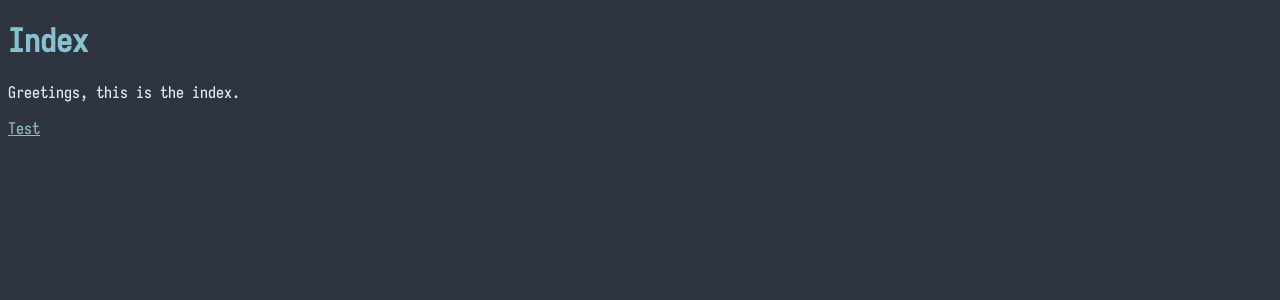
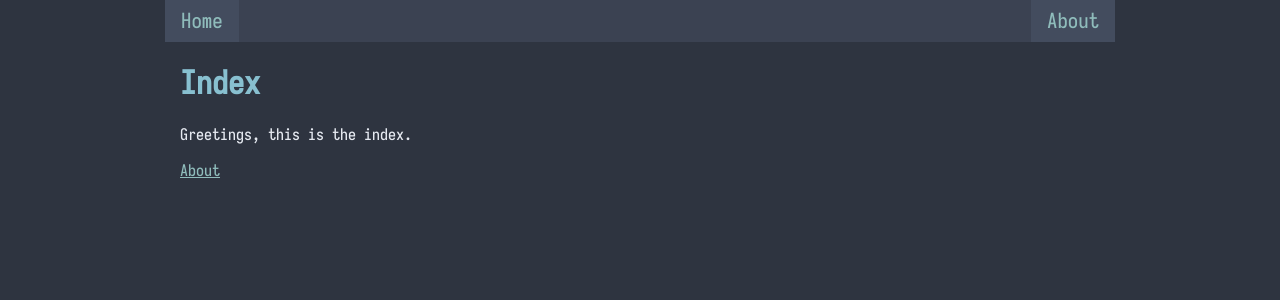
Before and after one commit to Quaqqer/site, a Flask app: page / in a window 1280 px wide. Shown: the top 300 px of the page. Run offline with Flask 2, Linux system fonts and the light colour scheme.

Commit message:
Add a navbar and set width of size.

```diff
--- a/website/__init__.py
+++ b/website/__init__.py
@@ -16,10 +16,9 @@ def get_page(page):
 
 
 def basic_md_view(md_path):
-    md = markdown2.markdown_path(get_page(md_path))
-
     def render():
-        return render_template("base.html", content=md)
+        md = markdown2.markdown_path(get_page(md_path))
+        return render_template("navigation.html", content=md)
 
     render.__name__ = f"page: {md_path}"
     return render
@@ -27,7 +26,7 @@ def basic_md_view(md_path):
 
 basic_pages = {
     "/": "index.md",
-    "/test": "test.md",
+    "/about": "about.md",
 }
 
 for url, md_path in basic_pages.items():
--- a/website/pages/index.md
+++ b/website/pages/index.md
@@ -2,4 +2,4 @@
 
 Greetings, this is the index.
 
-[Test](test)
+[About](about)
--- a/website/pages/test.md
+++ /dev/null
@@ -1,7 +0,0 @@
-# Test1
-
-## Test2
-
-### Test3
-
-[Back to Index](/)
--- a/website/res/style.css
+++ b/website/res/style.css
@@ -1,39 +1,46 @@
 body {
   background-color: #2e3440; /*bg*/
   color: #e5e9f0; /*fg*/
+
+  margin: auto;
+  max-width: 950px;
 }
 
-p {
+.content {
+  margin: 15px;
+}
+
+p,
+h1,
+h2,
+h3,
+h4,
+h5,
+h6 {
   font-family: "Iosevka Web";
 }
 
 h1 {
-  font-family: "Iosevka Web";
   color: #88c0d0; /* header */
 }
 
 h2 {
-  font-family: "Iosevka Web";
   color: #81a1c1; /* header */
 }
 
 h3 {
-  font-family: "Iosevka Web";
   color: #5e81ac; /* header */
 }
 
 h4 {
-  font-family: "Iosevka Web";
   color: #5e81ac; /* header */
 }
 
 h5 {
-  font-family: "Iosevka Web";
   color: #5e81ac; /* header */
 }
 
 h6 {
-  font-family: "Iosevka Web";
   color: #5e81ac; /* header */
 }
 
@@ -45,6 +52,27 @@ a:link {
 a:visited {
   font-family: "Iosevka Web";
   color: #8fbcbb; /* header */
+}
+
+ul.nav {
+  list-style-type: none;
+  margin: 0;
+  padding: 0;
+  overflow: hidden;
+  background-color: #3b4252;
+}
+
+ul.nav li {
+  float: left;
+  font-size: 130%;
+}
+
+ul.nav li a {
+  display: block;
+  text-align: center;
+  padding: 8px 16px;
+  text-decoration: none;
+  background-color: #434c5e;
 }
 
 @font-face {
--- a/website/templates/base.html
+++ b/website/templates/base.html
@@ -6,7 +6,9 @@
     </head>
     <body>
         {% block content %}
-        {{content | safe}}
+        <div class="content">
+            {{content | safe}}
+        </div>
         {% endblock %}
     </body>
 </html>
--- /dev/null
+++ b/website/templates/navigation.html
@@ -0,0 +1,11 @@
+{% extends "base.html" %}
+
+{% block content %}
+<ul class="nav">
+    <li><a href="/">Home</a></li>
+    <li style="float:right"><a href="/about">About</a></li>
+</ul>
+<div class="content">
+    {{content | safe}}
+</div>
+{% endblock %}
```
Also changed, not shown: website/pages/about.md (added, +5 -0 lines).
